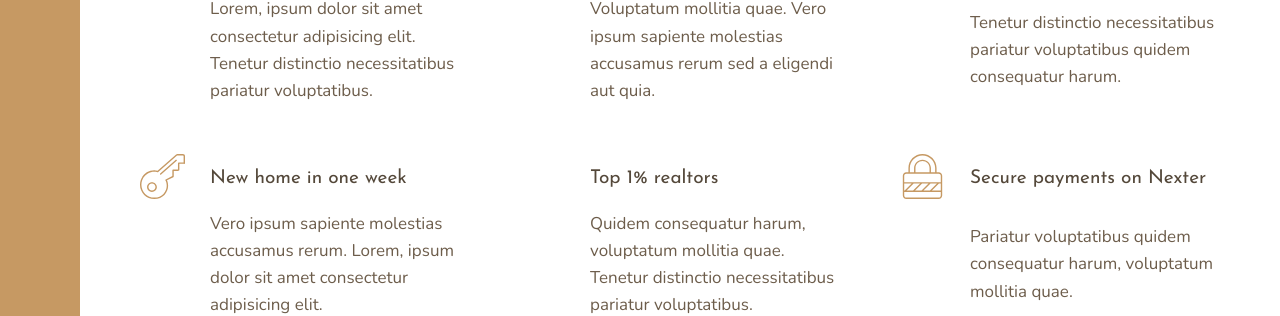
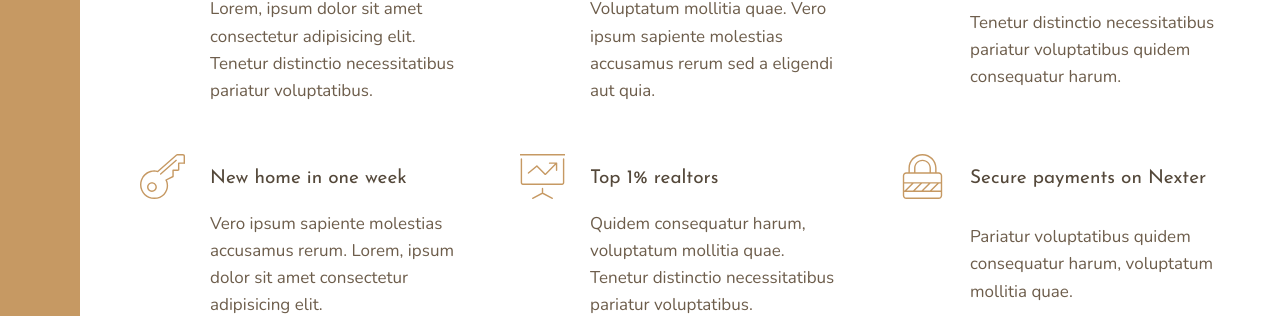
Before and after one commit to 1FattyGoldfish/coding-course-exercises, a website: page index.html in a window 1280 px wide. Shown: the part 840-1156 px from the top of the page. Drawn offline with nearby package versions, Linux system fonts and the light colour scheme.

Commit message:
Add files via upload

```diff
--- a/index.html
+++ b/index.html
@@ -97,7 +97,7 @@
       </div>
       <div class="feature">
         <svg class="feature__icon">
-          <use xlink:href="img/sprite.svg#icon-prsentation"></use>
+          <use xlink:href="img/sprite.svg#icon-presentation"></use>
         </svg>
         <h4 class="heading-4 heading-4--dark">Top 1% realtors</h4>
         <p class="feature__text">
```
